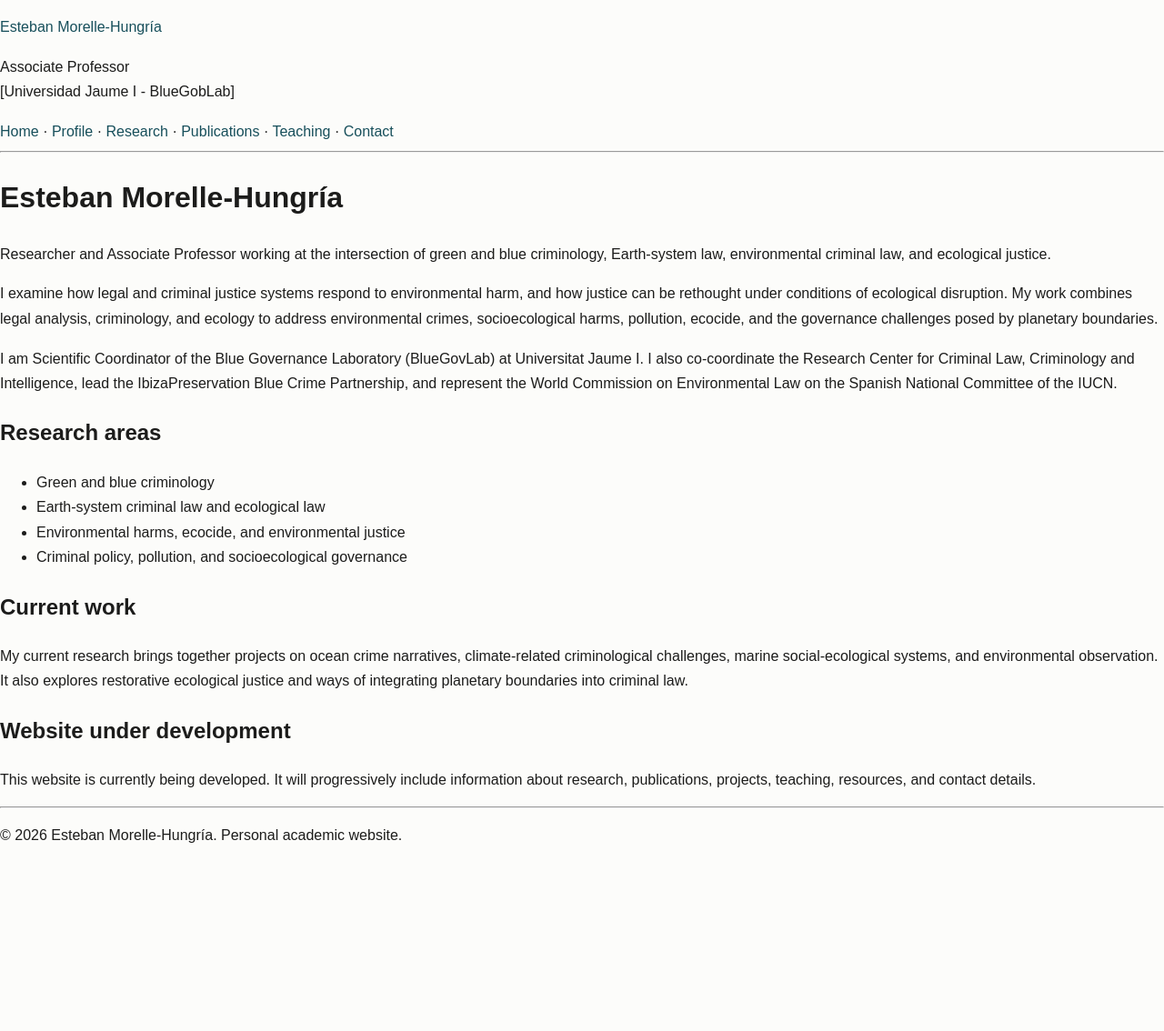
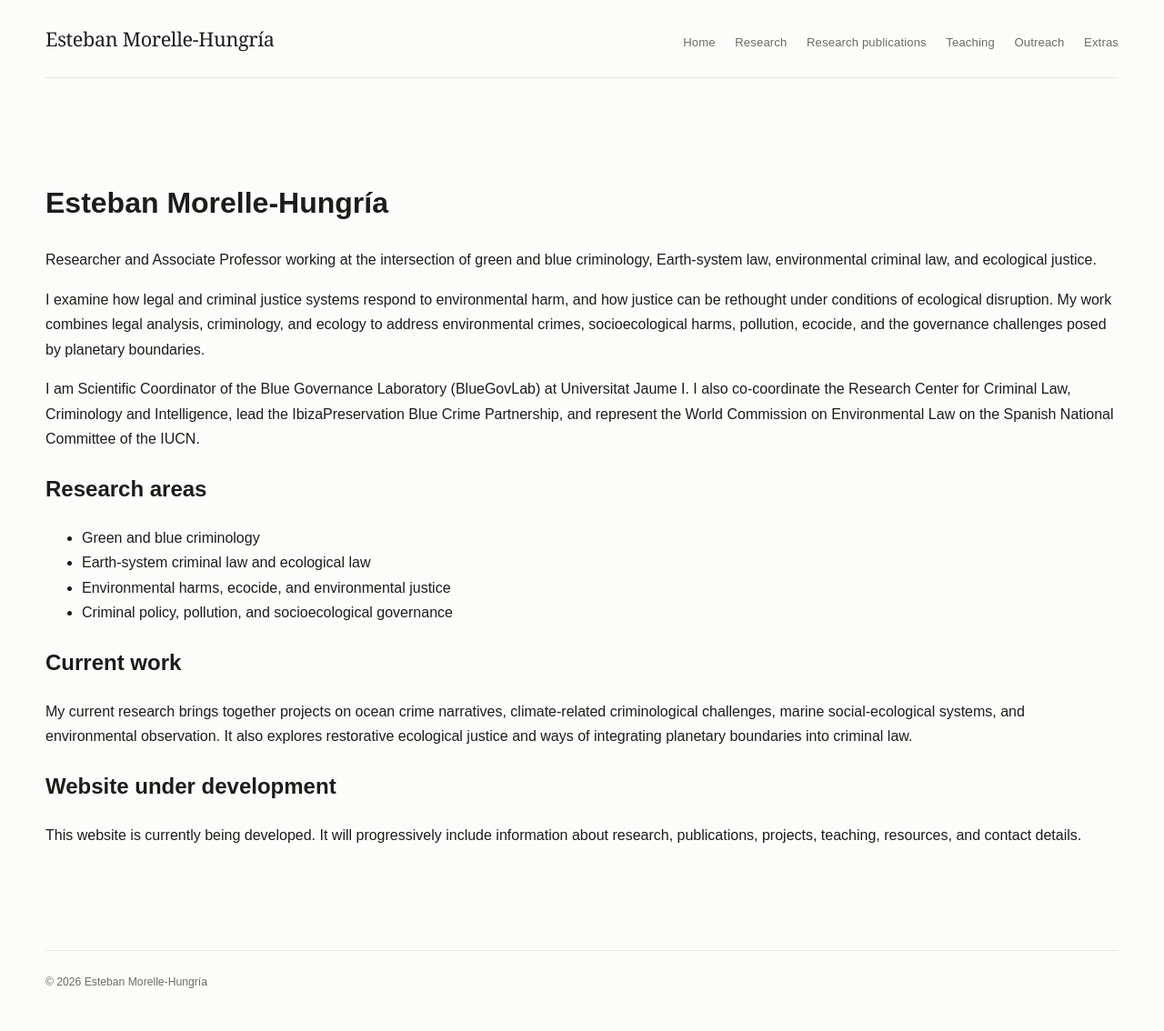
Before and after one commit to emorelleh/emorelleh.github.io, a Jekyll site: the page built from index.md, in a window 1280 px wide. Shown: the whole page at 91% size. Built offline with Jekyll 4.4.1, drawn with Linux system fonts in a browser that asks for light colours; before the commit the page ends 949 px from its top, so only the background shows below that.

Commit message:
Refactor default layout HTML structure
Adopt academic navigation layout

```diff
--- a/_layouts/default.html
+++ b/_layouts/default.html
@@ -7,38 +7,29 @@
   <title>{% if page.title %}{{ page.title }} · {% endif %}{{ site.title }}</title>
   <link rel="stylesheet" href="{{ '/assets/css/style.css' | relative_url }}">
 </head>
-<head>
-  <meta charset="utf-8">
-  <meta name="viewport" content="width=device-width, initial-scale=1">
-  <meta name="description" content="{{ page.description | default: site.description | strip_html | normalize_whitespace | escape }}">
-  <title>{% if page.title %}{{ page.title }} · {% endif %}{{ site.title }}</title>
-  <link rel="stylesheet" href="{{ '/assets/css/style.css' | relative_url }}">
-</head>
+
 <body>
-  <header>
-    <p>
-      <a href="{{ '/' | relative_url }}">{{ site.name }}</a>
-    </p>
-    <p>{{ site.role }}<br>{{ site.affiliation }}</p>
+  <header class="site-header">
+    <div class="header-inner">
+      <a class="site-name" href="{{ '/' | relative_url }}">{{ site.name }}</a>
 
-    <nav aria-label="Main navigation">
-      <a href="{{ '/' | relative_url }}">Home</a> ·
-      <a href="{{ '/profile/' | relative_url }}">Profile</a> ·
-      <a href="{{ '/research/' | relative_url }}">Research</a> ·
-      <a href="{{ '/publications/' | relative_url }}">Publications</a> ·
-      <a href="{{ '/teaching/' | relative_url }}">Teaching</a> ·
-      <a href="{{ '/contact/' | relative_url }}">Contact</a>
-    </nav>
-    <hr>
+      <nav class="main-nav" aria-label="Main navigation">
+        <a href="{{ '/' | relative_url }}">Home</a>
+        <a href="{{ '/research/' | relative_url }}">Research</a>
+        <a href="{{ '/publications/' | relative_url }}">Research publications</a>
+        <a href="{{ '/teaching/' | relative_url }}">Teaching</a>
+        <a href="{{ '/outreach/' | relative_url }}">Outreach</a>
+        <a href="{{ '/extras/' | relative_url }}">Extras</a>
+      </nav>
+    </div>
   </header>
 
-  <main>
+  <main class="site-main">
     {{ content }}
   </main>
 
-  <footer>
-    <hr>
-    <p>© {{ 'now' | date: '%Y' }} {{ site.name }}. Personal academic website.</p>
+  <footer class="site-footer">
+    <p>© {{ 'now' | date: '%Y' }} {{ site.name }}</p>
   </footer>
 </body>
 </html>
```
